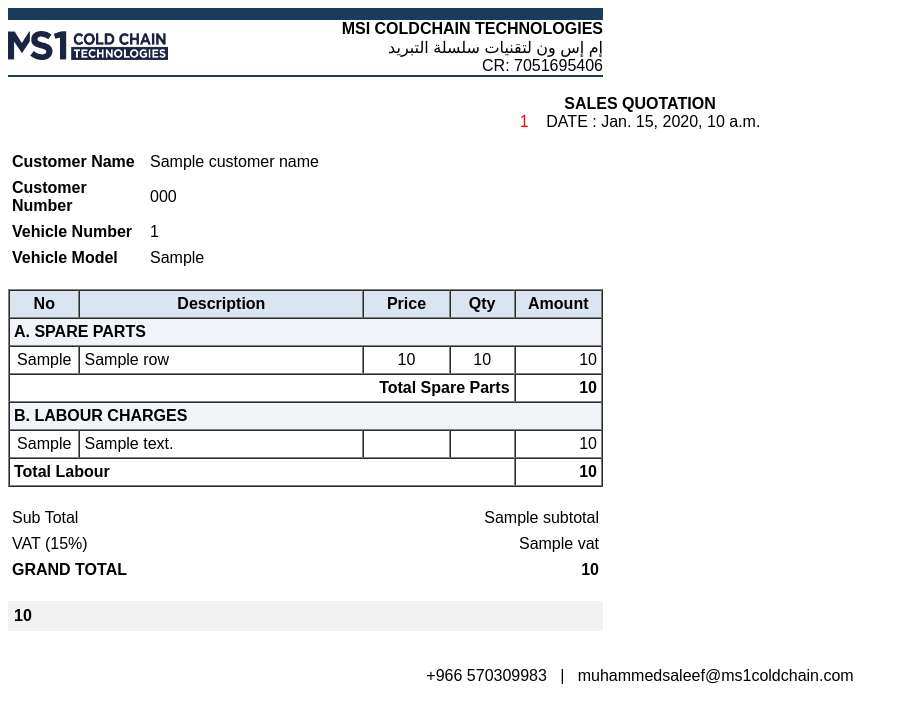
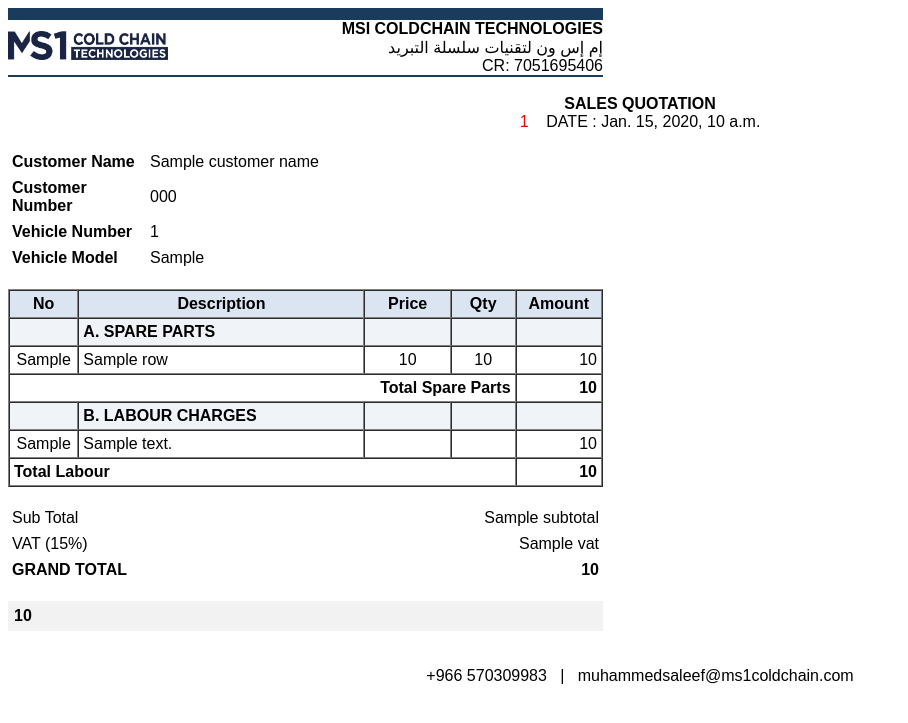
Before and after one commit to Markaz-Sulaiman-MS1/Ms1-backend, a Django app: template templates/quotation/jobcard_quotation.html in a window 1280 px wide. Shown: the top 723 px of the page, without its empty margins (0-908 px from the left). Run offline with Django 5.2, Linux system fonts and the light colour scheme; the template is opened without the code that fills it: most values are stand-ins (such as "Sample title", 1, 10 or a date in 2020).

Commit message:
Updates the view

```diff
--- a/templates/quotation/jobcard_quotation.html
+++ b/templates/quotation/jobcard_quotation.html
@@ -36,11 +36,9 @@ CR: 7051695406
 </tr>
 </table>
 
-<!-- Divider (instead of <hr>) -->
+<!-- Divider -->
 <table width="595" cellspacing="0" cellpadding="0">
-<tr>
-<td height="2" bgcolor="#1a3b5c"></td>
-</tr>
+<tr><td height="2" bgcolor="#1a3b5c"></td></tr>
 </table>
 
 <br>
@@ -72,8 +70,13 @@ CR: 7051695406
 <th width="70">Amount</th>
 </tr>
 
+<!-- Spare header -->
 <tr bgcolor="#f0f4f8">
-<td width="595" colspan="5"><b>A. SPARE PARTS</b></td>
+<td width="40"></td>
+<td width="255"><b>A. SPARE PARTS</b></td>
+<td width="70"></td>
+<td width="50"></td>
+<td width="70"></td>
 </tr>
 
 {% for row in spare_rows %}
@@ -91,8 +94,13 @@ CR: 7051695406
 <td align="right"><b>{{ spare_total }}</b></td>
 </tr>
 
+<!-- Labour header -->
 <tr bgcolor="#f0f4f8">
-<td width="595" colspan="5"><b>B. LABOUR CHARGES</b></td>
+<td width="40"></td>
+<td width="255"><b>B. LABOUR CHARGES</b></td>
+<td width="70"></td>
+<td width="50"></td>
+<td width="70"></td>
 </tr>
 
 {% for row in labour_rows %}
```
